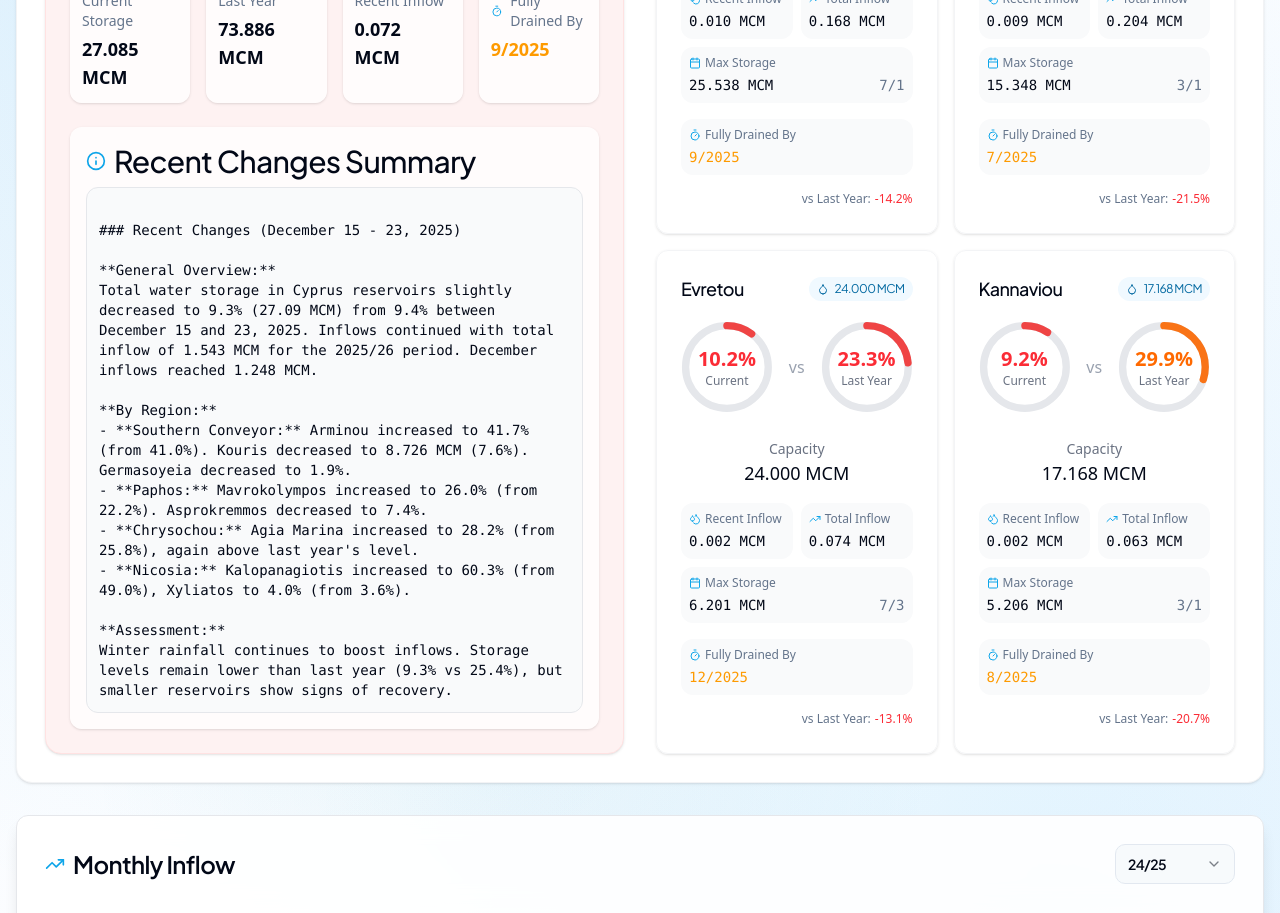
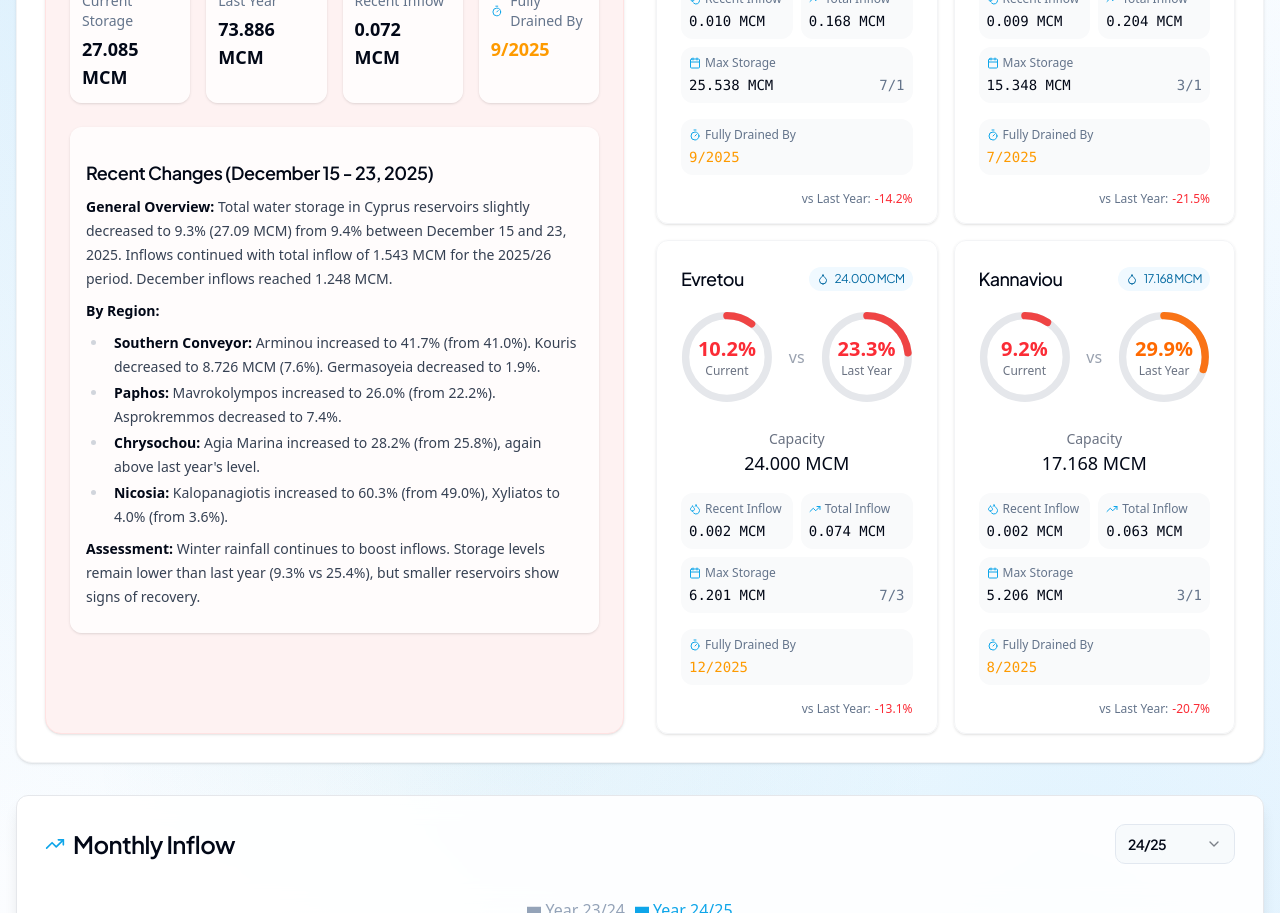
Before and after one commit to vbougay/cyprus-dams, a React (Vite) app: page / in a window 1280 px wide. Shown: the part 720-1633 px from the top of the page. Built offline with nearby package versions, Linux system fonts and the light colour scheme.

Commit message:
feat: add markdown support for recent changes summary
- Install react-markdown for rendering markdown content
- Add Tailwind typography plugin for prose styling
- Remove duplicate "Recent Changes Summary" header
- Replace pre tag with styled ReactMarkdown component

```diff
--- a/package.json
+++ b/package.json
@@ -54,6 +54,7 @@
     "react-dom": "^19.2.0",
     "react-hook-form": "^7.65.0",
     "react-leaflet": "^5.0.0",
+    "react-markdown": "^10.1.0",
     "react-resizable-panels": "^3.0.6",
     "react-router-dom": "^7.9.4",
     "recharts": "^3.3.0",
--- a/src/components/RegionSummary.tsx
+++ b/src/components/RegionSummary.tsx
@@ -1,7 +1,8 @@
 import React, { useEffect, useRef } from 'react';
+import ReactMarkdown from 'react-markdown';
 import { RegionTotal } from '@/types';
 import { CapacityChart } from '@/components';
-import { Droplets, Timer, Info } from 'lucide-react';
+import { Droplets, Timer } from 'lucide-react';
 import { getSummaryChanges, getCurrentDataSetId } from '@/utils/dataManager';
 import { useLanguage } from '@/context/LanguageContext';
 import { useDataContext } from '@/context/DataContext';
@@ -156,14 +157,10 @@ const RegionSummary: React.FC<RegionSummaryProps> = ({
 
         {/* Display summary changes if available */}
         {showSummaryChanges && (
-          <div className="mt-6 bg-white/80 dark:bg-gray-800/50 p-4 rounded-xl shadow-sm h-full">
-            <div className="flex items-center gap-2 mb-2">
-              <Info className="h-5 w-5 text-water-500 dark:text-water-400" />
-              <h3 className="font-medium text-foreground">{t('changesTitle')}</h3>
+          <div className="mt-6 bg-white/80 dark:bg-gray-800/50 p-4 rounded-xl shadow-sm">
+            <div className="prose prose-sm dark:prose-invert max-w-none prose-headings:mt-4 prose-headings:mb-2 prose-headings:text-foreground prose-p:my-2 prose-ul:my-2 prose-li:my-0.5 prose-strong:text-foreground">
+              <ReactMarkdown>{summaryChanges}</ReactMarkdown>
             </div>
-            <pre className="text-sm whitespace-pre-wrap bg-gray-50 dark:bg-gray-900/50 p-3 rounded-lg border border-gray-200 dark:border-gray-700 h-full text-foreground">
-              {summaryChanges}
-            </pre>
           </div>
         )}
 
--- a/src/index.css
+++ b/src/index.css
@@ -1,6 +1,7 @@
 @import url('https://fonts.googleapis.com/css2?family=Plus+Jakarta+Sans:wght@400;500;600;700;800&family=Inter:wght@300;400;500;600;700&family=Roboto+Mono:wght@400;500&display=swap');
 
 @import "tailwindcss";
+@plugin "@tailwindcss/typography";
 
 /* Configure dark mode to use class-based strategy instead of media query */
 @variant dark (&:where(.dark, .dark *));
```
Also changed, not shown: 1 other file (tests, documents, lock files or other folders).
